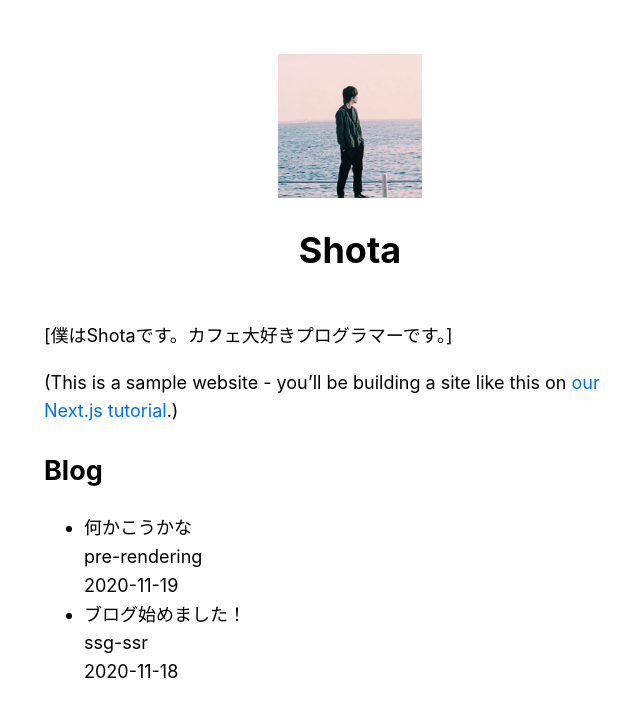
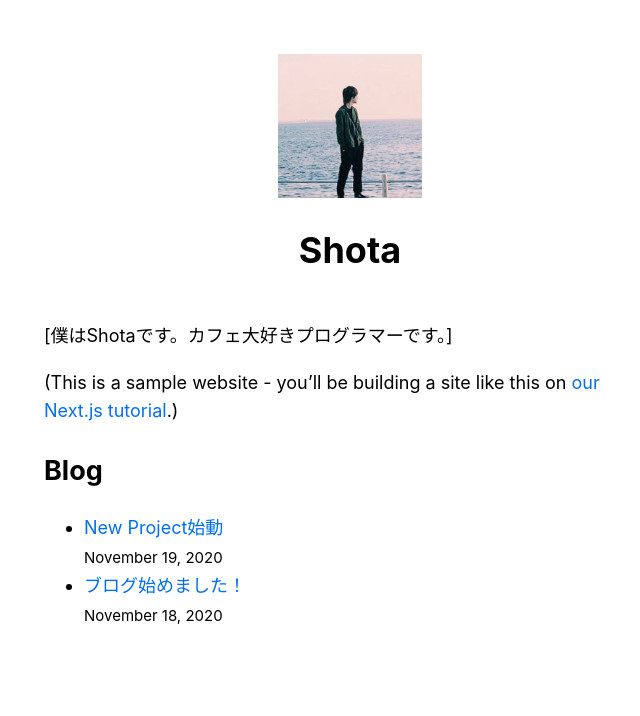
Before and after one commit to shota-akizuki/nextjs-shota-blog, a Next.js app: page / in a window 1280 px wide. Shown: the top 716 px of the page, without its empty margins (290-930 px from the left). Built offline with nearby package versions, Linux system fonts and the light colour scheme.

Commit message:
2nd Commit

```diff
--- /dev/null
+++ b/components/date.js
@@ -0,0 +1,6 @@
+import { parseISO, format } from 'date-fns'
+
+export default function Date({ dateString }) {
+  const date = parseISO(dateString)
+  return <time dateTime={dateString}>{format(date, 'LLLL d, yyyy')}</time>
+}
--- a/lib/posts.js
+++ b/lib/posts.js
@@ -1,41 +1,43 @@
-import fs from 'fs'
-import path from 'path'
-import matter from 'gray-matter'
+import fs from "fs";
+import path from "path";
+import matter from "gray-matter";
+import remark from "remark";
+import html from "remark-html";
 
-const postsDirectory = path.join(process.cwd(), 'posts')
+const postsDirectory = path.join(process.cwd(), "posts");
 
 export function getSortedPostsData() {
   // Get file names under /posts
-  const fileNames = fs.readdirSync(postsDirectory)
-  const allPostsData = fileNames.map(fileName => {
+  const fileNames = fs.readdirSync(postsDirectory);
+  const allPostsData = fileNames.map((fileName) => {
     // Remove ".md" from file name to get id
-    const id = fileName.replace(/\.md$/, '')
+    const id = fileName.replace(/\.md$/, "");
 
     // Read markdown file as string
-    const fullPath = path.join(postsDirectory, fileName)
-    const fileContents = fs.readFileSync(fullPath, 'utf8')
+    const fullPath = path.join(postsDirectory, fileName);
+    const fileContents = fs.readFileSync(fullPath, "utf8");
 
     // Use gray-matter to parse the post metadata section
-    const matterResult = matter(fileContents)
+    const matterResult = matter(fileContents);
 
     // Combine the data with the id
     return {
       id,
-      ...matterResult.data
-    }
-  })
+      ...matterResult.data,
+    };
+  });
   // Sort posts by date
   return allPostsData.sort((a, b) => {
     if (a.date < b.date) {
-      return 1
+      return 1;
     } else {
-      return -1
+      return -1;
     }
-  })
+  });
 }
 
 export function getAllPostIds() {
-  const fileNames = fs.readdirSync(postsDirectory)
+  const fileNames = fs.readdirSync(postsDirectory);
   // Returns an array that looks like this:
   // [
   //   {
@@ -49,25 +51,32 @@
   //     }
   //   }
   // ]
-  return fileNames.map(fileName => {
+  return fileNames.map((fileName) => {
     return {
       params: {
-        id: fileName.replace(/\.md$/, '')
-      }
-    }
-  })
+        id: fileName.replace(/\.md$/, ""),
+      },
+    };
+  });
 }
 
-export function getPostData(id) {
-  const fullPath = path.join(postsDirectory, `${id}.md`)
-  const fileContents = fs.readFileSync(fullPath, 'utf8')
+export async function getPostData(id) {
+  const fullPath = path.join(postsDirectory, `${id}.md`);
+  const fileContents = fs.readFileSync(fullPath, "utf8");
 
   // Use gray-matter to parse the post metadata section
-  const matterResult = matter(fileContents)
+  const matterResult = matter(fileContents);
 
-  // Combine the data with the id
+  // Use remark to convert markdown into HTML string
+  const processedContent = await remark()
+    .use(html)
+    .process(matterResult.content);
+  const contentHtml = processedContent.toString();
+
+  // Combine the data with the id and contentHtml
   return {
     id,
-    ...matterResult.data
-  }
+    contentHtml,
+    ...matterResult.data,
+  };
 }
--- a/package.json
+++ b/package.json
@@ -8,9 +8,12 @@
     "start": "next start"
   },
   "dependencies": {
+    "date-fns": "^2.16.1",
     "gray-matter": "^4.0.2",
     "next": "^10.0.0",
     "react": "16.13.1",
-    "react-dom": "16.13.1"
+    "react-dom": "16.13.1",
+    "remark": "^13.0.0",
+    "remark-html": "^13.0.1"
   }
 }
--- a/pages/index.js
+++ b/pages/index.js
@@ -1,15 +1,17 @@
-import Head from 'next/head'
-import Layout, { siteTitle } from '../components/layout'
-import utilStyles from '../styles/utils.module.css'
-import { getSortedPostsData } from '../lib/posts'
+import Head from "next/head";
+import Layout, { siteTitle } from "../components/layout";
+import utilStyles from "../styles/utils.module.css";
+import { getSortedPostsData } from "../lib/posts";
+import Link from "next/link";
+import Date from "../components/date";
 
 export async function getStaticProps() {
-  const allPostsData = getSortedPostsData()
+  const allPostsData = getSortedPostsData();
   return {
     props: {
-      allPostsData
-    }
-  }
+      allPostsData,
+    },
+  };
 }
 
 export default function Home({ allPostsData }) {
@@ -21,7 +23,7 @@
       <section className={utilStyles.headingMd}>
         <p>[僕はShotaです。カフェ大好きプログラマーです。]</p>
         <p>
-          (This is a sample website - you’ll be building a site like this on{' '}
+          (This is a sample website - you’ll be building a site like this on{" "}
           <a href="https://nextjs.org/learn">our Next.js tutorial</a>.)
         </p>
       </section>
@@ -30,15 +32,17 @@
         <ul className={utilStyles.list}>
           {allPostsData.map(({ id, date, title }) => (
             <li className={utilStyles.listItem} key={id}>
-              {title}
+              <Link href={`/posts/${id}`}>
+                <a>{title}</a>
+              </Link>
               <br />
-              {id}
-              <br />
-              {date}
+              <small className={utilStyles.lightText}>
+                <Date dateString={date} />
+              </small>
             </li>
           ))}
         </ul>
       </section>
     </Layout>
-  )
+  );
 }
--- a/posts/pre-rendering.md
+++ b/posts/pre-rendering.md
@@ -1,5 +1,5 @@
 ---
-title: "何かこうかな"
+title: "New Project始動"
 date: "2020-11-19"
 ---
 
```
Also changed, not shown: pages/posts/[id].js (+23 -15 lines), 1 other file (tests, documents, lock files or other folders).
